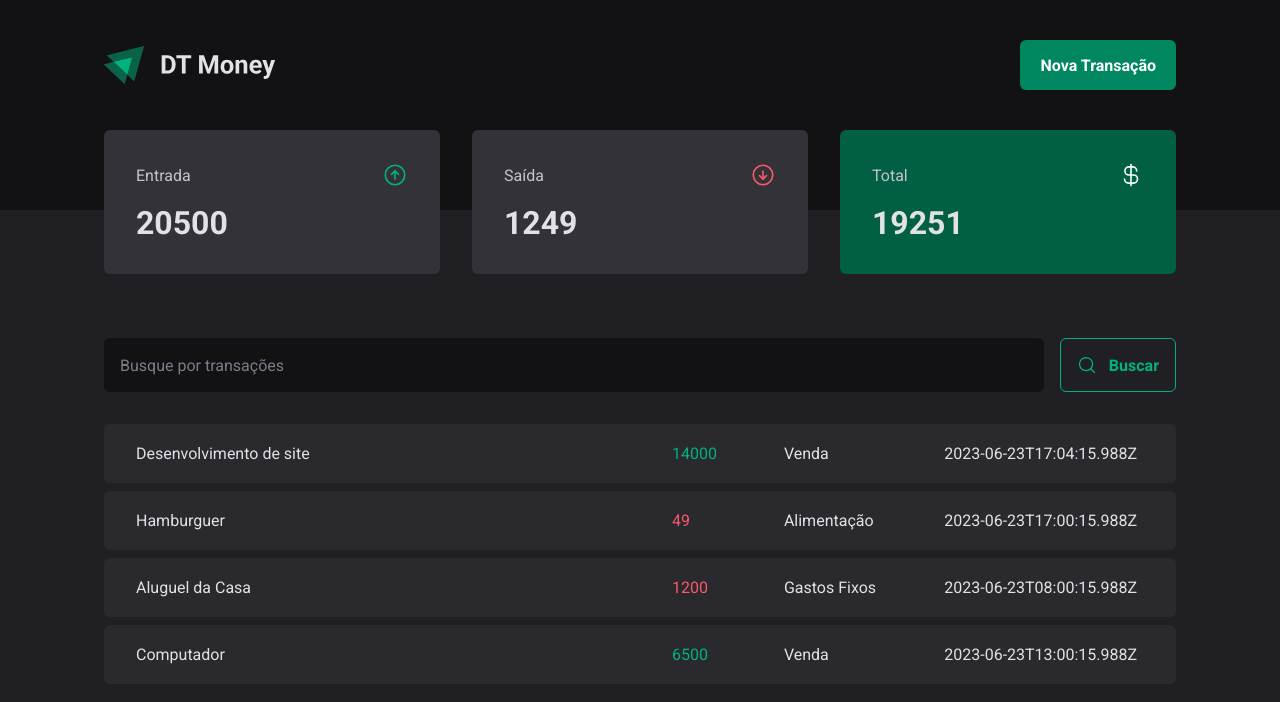
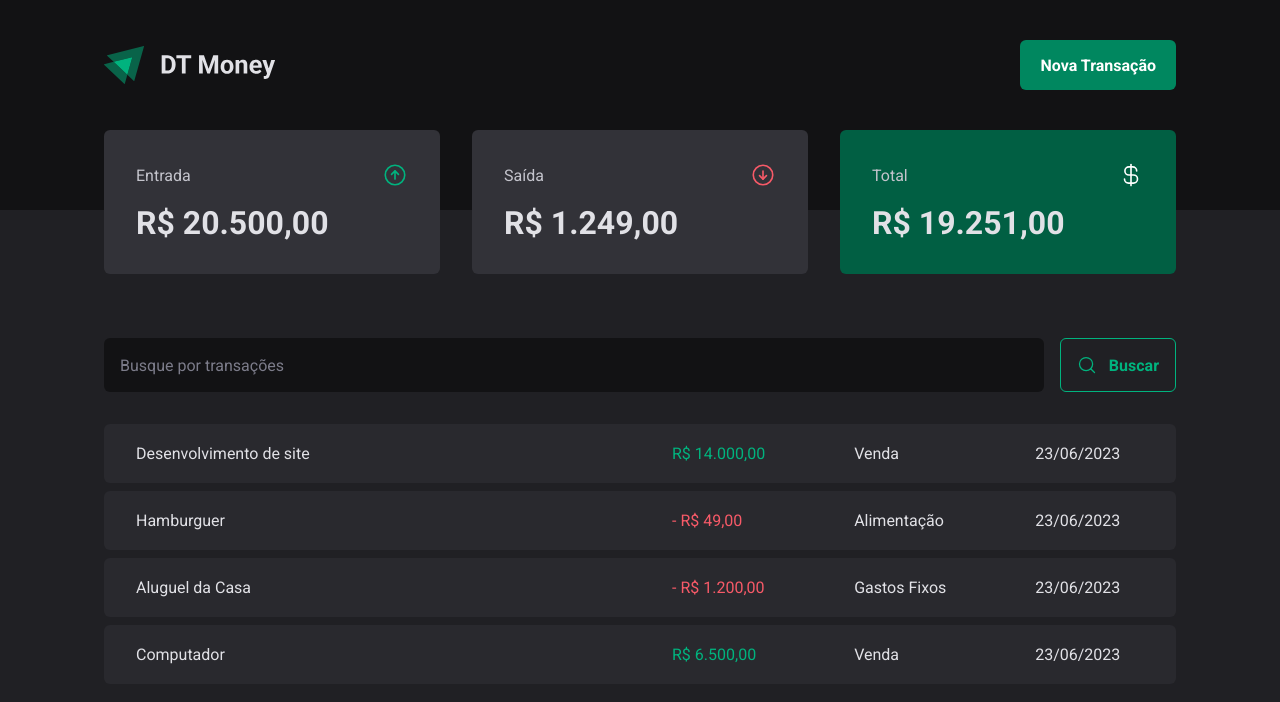
Before and after one commit to AlefSloan/Al-Money, a React (Vite) app: page / in a window 1280 px wide. Shown: the top 702 px of the page. Built offline with nearby package versions, Linux system fonts and the light colour scheme; data requests are answered from the project's data file.

Commit message:
feat: create formatters for date and price numbers

```diff
--- a/src/components/Summary/index.tsx
+++ b/src/components/Summary/index.tsx
@@ -3,6 +3,7 @@
 
 import { SummaryCard, SummaryContainer } from "./style";
 import { TransactionsContext } from "../../contexts/TransactionsContext";
+import { numberFormater } from "../../utils/formatters";
 
 export function Summary() {
   const { transactions } = useContext(TransactionsContext);
@@ -33,7 +34,7 @@
 
           <ArrowCircleUp size={26} color="#00b37e" />
         </header>
-        <strong>{summary.income}</strong>
+        <strong>{numberFormater.format(summary.income)}</strong>
       </SummaryCard>
 
       <SummaryCard>
@@ -42,7 +43,7 @@
 
           <ArrowCircleDown size={26} color="#F75A68" />
         </header>
-        <strong>{summary.outcome}</strong>
+        <strong>{numberFormater.format(summary.outcome)}</strong>
       </SummaryCard>
 
       <SummaryCard variant="green">
@@ -51,7 +52,7 @@
 
           <CurrencyDollar size={26} color="#ffffff" />
         </header>
-        <strong>{summary.total}</strong>
+        <strong>{numberFormater.format(summary.total)}</strong>
       </SummaryCard>
     </SummaryContainer>
   );
--- a/src/pages/Transactions/index.tsx
+++ b/src/pages/Transactions/index.tsx
@@ -6,6 +6,7 @@
 import { TransactionsContext } from "../../contexts/TransactionsContext";
 
 import { PriceHighlight, TransactionTable, TransactionTableContainer } from "./style";
+import { dateFormater, numberFormater } from "../../utils/formatters";
 
 export function Transactions() {
   const { transactions } = useContext(TransactionsContext);
@@ -25,11 +26,12 @@
                 <td width="50%">{transaction.description}</td>
                 <td>
                   <PriceHighlight variant={transaction.type}>
-                    {transaction.price}
+                    { transaction.type === 'outcome' && '- '}
+                    {numberFormater.format(transaction.price)}
                   </PriceHighlight>
                 </td>
                 <td>{transaction.category}</td>
-                <td>{transaction.createdAt}</td>
+                <td>{dateFormater.format(new Date(transaction.createdAt))}</td>
               </tr>
             ))}
           </tbody>
--- /dev/null
+++ b/src/utils/formatters.tsx
@@ -0,0 +1,6 @@
+export const dateFormater = new Intl.DateTimeFormat('pt-BR');
+
+export const numberFormater = new Intl.NumberFormat('pt-BR', {
+    style: 'currency',
+    currency: 'BRL',
+});
```
